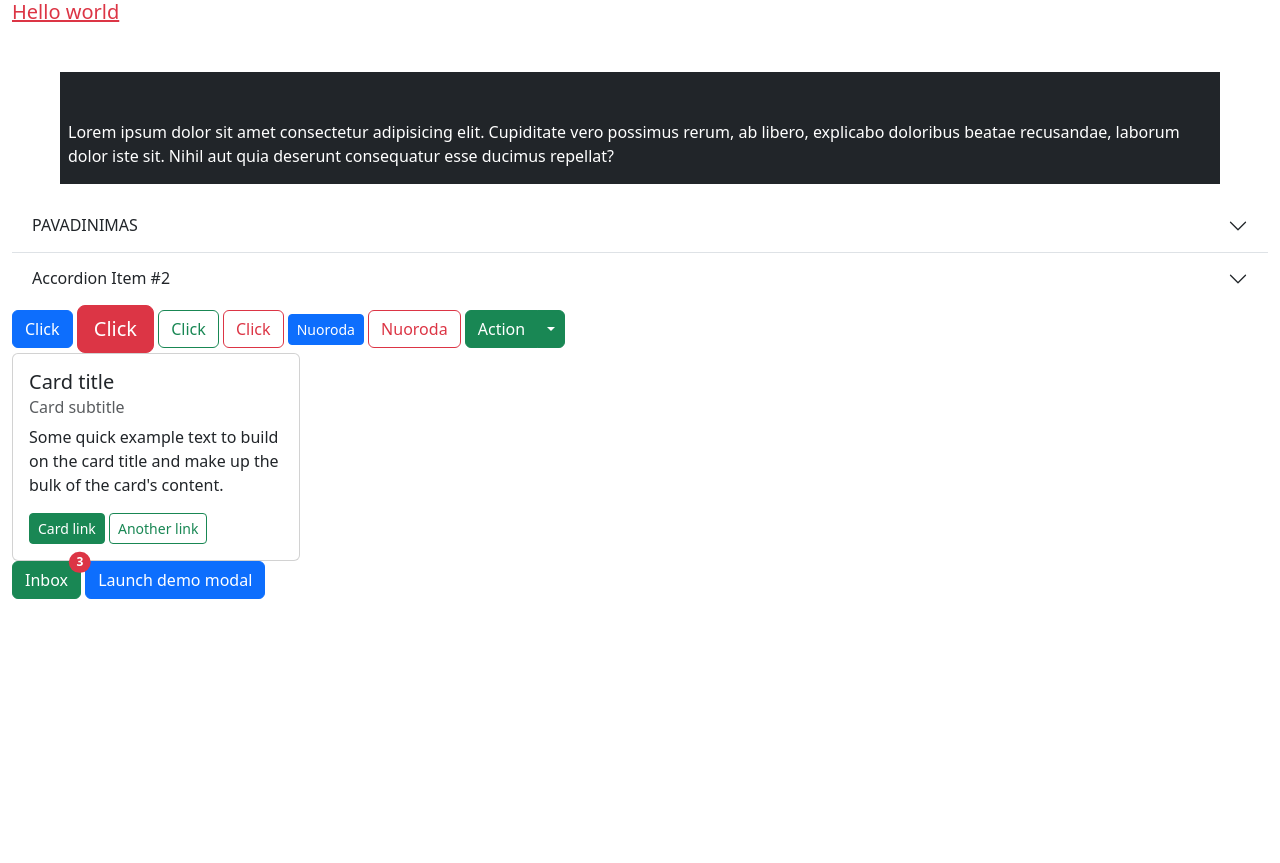
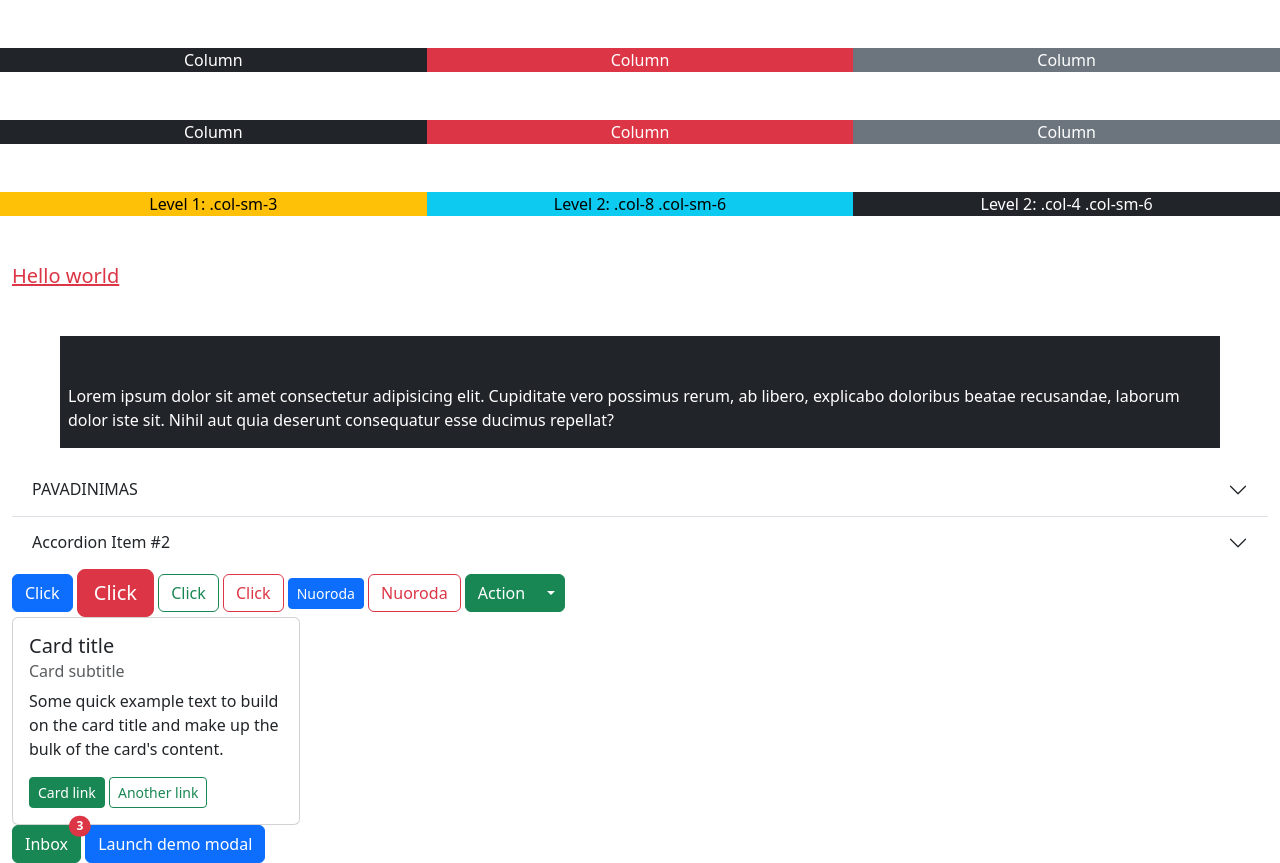
Before and after one commit to RomanasV/feu13, a plain HTML site: page 2024-02-22-bootstrap/index.html in a window 1280 px wide. Before the commit the page ends 800 px from the top, so only its background shows below. Drawn offline with nearby package versions, Linux system fonts and the light colour scheme.

Commit message:
bootstrap grid

```diff
--- a/2024-02-22-bootstrap/index.html
+++ b/2024-02-22-bootstrap/index.html
@@ -11,6 +11,68 @@
   <link rel="stylesheet" href="style.css">
 </head>
 <body>
+  <div class="container-xxl text-center my-5">
+
+    <div class="row text-bg-primary">
+
+      <div class="text-bg-dark col-12 col-sm-6 col-md-4">
+        Column
+      </div>
+
+      <div class="text-bg-danger col-12 col-sm-6 col-md-4">
+        Column
+      </div>
+
+      <div class="text-bg-secondary col-12 col-md-4">
+        Column
+      </div>
+    </div>
+
+  </div>
+
+  <div class="container-xxl text-center my-5">
+
+    <div class="row text-bg-primary">
+
+      <div class="text-bg-dark col-12 col-sm">
+        Column
+      </div>
+
+      <div class="text-bg-danger col-12 col-sm">
+        Column
+      </div>
+
+      <div class="text-bg-secondary col-12 col-sm">
+        Column
+      </div>
+    </div>
+
+  </div>
+
+  <div class="container-xxl text-center my-5">
+
+    <div class="row text-bg-danger">
+      <div class="col-12 col-md-6 col-lg-4 text-bg-warning">
+        Level 1: .col-sm-3
+      </div>
+
+      <div class="col-12 col-md-6 col-lg-8 text-bg-primary">
+
+        <div class="row">
+          <div class="text-bg-info col-12 col-sm-6 col-md-12 col-lg-6">
+            Level 2: .col-8 .col-sm-6
+          </div>
+
+          <div class="text-bg-dark col-12 col-sm-6 col-md-12 col-lg-6">
+            Level 2: .col-4 .col-sm-6
+          </div>
+        </div>
+
+      </div>
+    </div>
+
+  </div>
+
   <div class="container-xxl">
 
     <h1 class="h5 text-danger text-decoration-underline">Hello world</h1>
```
